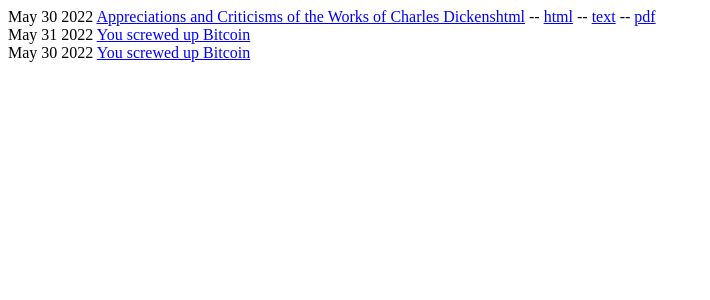
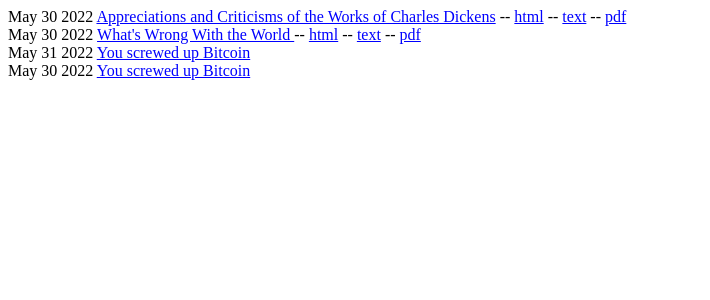
Before and after one commit to 0x000m/0x000m.github.io, a Jekyll site: the page built from index.html, in a window 1280 px wide. Shown: the top 300 px of the page, without its empty margins (0-710 px from the left). Built offline with Jekyll 4.4.1, drawn with Linux system fonts in a browser that asks for light colours.

Commit message:
Update index.html

```diff
--- a/index.html
+++ b/index.html
@@ -2,7 +2,8 @@
 layout: default
 ---
 
-May 30 2022 <a href="/">Appreciations and Criticisms of the Works of Charles Dickenshtml</a> -- <a href="/">html</a> -- <a href="/">text</a> -- <a href="/">pdf</a>
+May 30 2022 <a href="/">Appreciations and Criticisms of the Works of Charles Dickens</a> -- <a href="/">html</a> -- <a href="/">text</a> -- <a href="/">pdf</a><br>
+May 30 2022 <a href="/">What's Wrong With the World </a> -- <a href="/">html</a> -- <a href="/">text</a> -- <a href="/">pdf</a>
 
 {% assign documents = site.documents | sort: 'date' | reverse %}
 
```
